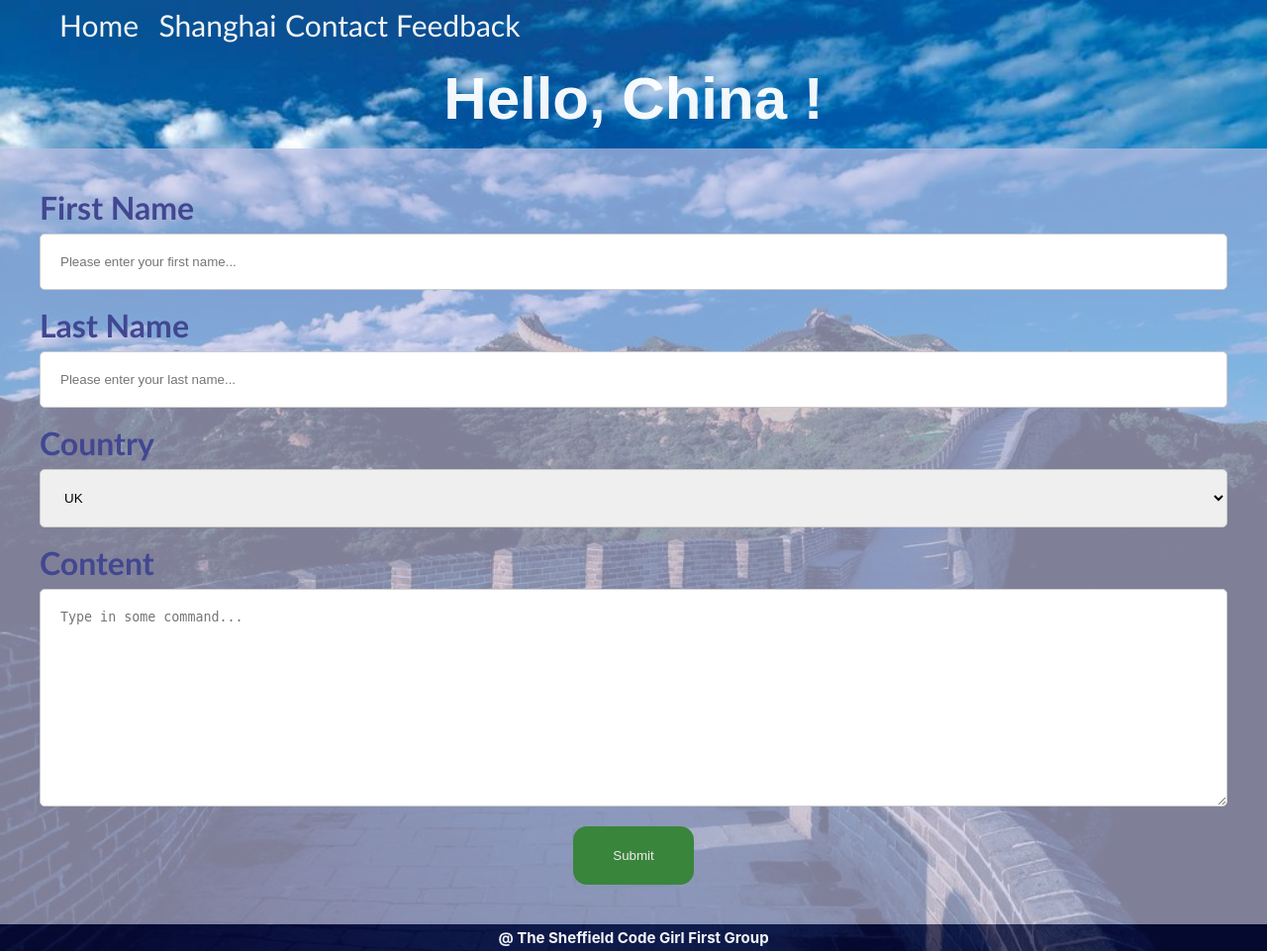
After one commit to camilahuang/final-python-project-YH, a Flask app: page /contact.html in a window 1280 px wide. The commit adds this page. Shown: the whole page at 99% size. Run offline with Flask 2, Linux system fonts and the light colour scheme.

Commit message:
Web 2.0
Link index and create contact sites

```diff
--- a/app.py
+++ b/app.py
@@ -1,21 +1,26 @@
 import os
 import requests
-import pyecharts
 
 from flask import Flask, render_template, request
-from pyecharts import GeoLines, Style
 
 app = Flask(__name__)
 
 @app.route("/")
+def homepage():
+  return render_template("index.html")
+
+@app.route("/index.html")
 def say_hello():
   return render_template("index.html")
 
-@app.route("/feedback", methods=["POST"])
+@app.route("/contact.html")
+def contactpage():
+  return render_template("contact.html")
+
+@app.route("/feedback.html", methods=["POST"])
 def get_feedback():
   data = request.values
   return render_template("feedback.html", form_data=data)
-
 
 if 'PORT' in os.environ:
      app.run(host='0.0.0.0', port=int(os.environ['PORT']))
--- a/static/app.css
+++ b/static/app.css
@@ -19,6 +19,13 @@ h1 {
     color: rgb(66, 71, 145);
   }
 
+  h4 {
+    float: left;
+    font-family: 'Gill Sans', 'Gill Sans MT', Calibri, 'Trebuchet MS', sans-serif;
+    line-height:40px;
+    font-size:32px;
+    color: rgb(66, 71, 145);
+  }
   h5 {
     font-family: -apple-system, BlinkMacSystemFont, 'Segoe UI', Roboto, Oxygen, Ubuntu, Cantarell, 'Open Sans', 'Helvetica Neue', sans-serif;
     line-height:17px;
@@ -26,6 +33,13 @@ h1 {
     color: rgb(255, 255, 255,0.95);
   }
 
+h6 {
+    float: left;
+    font-family: 'Gill Sans', 'Gill Sans MT', Calibri, 'Trebuchet MS', sans-serif;
+    line-height:17px;
+    font-size:20px;
+    color: rgb(23, 25, 51);
+  }
 
 ul {
       list-style-type:none; /* ul前面的点  */
@@ -118,3 +132,39 @@ nav ul {
 nav ul li {
     display: inline;
   }
+
+
+/*For contact.html*/
+ /* Style inputs with type="text", select elements and textareas */
+ input[type=text], select, textarea {
+  width: 100%; /* Full width */
+  padding: 20px; /* Some padding */
+  border: 1px solid #ccc; /* Gray border */
+  border-radius: 5px; /* Rounded borders */
+  box-sizing: border-box; /* Make sure that padding and width stays in place */
+  margin-top: 6px; /* Add a top margin */
+  margin-bottom: 16px; /* Bottom margin */
+  resize: vertical /* Allow the user to vertically resize the textarea (not horizontally) */
+}
+
+/* Style the submit button with a specific background color etc */
+input[type=submit] {
+  background-color: rgb(57, 133, 60);
+  color: rgb(240, 234, 234);
+  padding: 22px 40px;
+  border: none;
+  border-radius: 14px;
+  cursor: pointer;
+}
+
+/* When moving the mouse over the submit button, add a darker green color */
+input[type=submit]:hover {
+  background-color: #1a3f1c;
+}
+
+/* Add a background color and some padding around the form */
+.container {
+  border-radius: 5px;
+  background-color: #f2f2f2;
+  padding: 60px;
+}
--- /dev/null
+++ b/templates/contact.html
@@ -0,0 +1,29 @@
+{% include "header.html" %}
+<div class="row">
+    <div class="side2">
+
+    <form action="action_page.php">
+      <label for="first_name"><h4>First Name</h4></label>
+      <input type="text" id="fname" name="firstname" placeholder="Please enter your first name...">
+
+      <label for="last_name"><h4>Last Name</h4></label>
+      <input type="text" id="lname" name="lastname" placeholder="Please enter your last name...">
+
+      <label for="country"><h4>Country</h4></label>
+      <select id="country" name="country">
+        <option value="uk">UK</option>
+        <option value="usa">USA</option>
+        <option value="singepore">Singepore</option>
+        <option value="japan">Japan</option>
+      </select>
+
+      <label for="content"><h4>Content</h4></label>
+      <textarea id="content" name="content" placeholder="Type in some command..." style="height:220px"></textarea>
+
+      <input type="submit" value="Submit">
+      </form>
+
+</div>
+</div>
+
+{% include "footer.html" %}
--- a/templates/feedback.html
+++ b/templates/feedback.html
@@ -1,5 +1,4 @@
 {% include "header.html" %}
-
 <form action="/feedback" method="post">
   <label for="name">Name: </label>
   <input type="text" name="name" id="name">
--- /dev/null
+++ b/templates/footer.html
@@ -0,0 +1,8 @@
+<!DOCTYPE html>
+<html lang="en">
+
+<footer>
+<div class="footer">
+        <h5>@ The Sheffield Code Girl First Group</h5>
+</div>
+</footer>
--- a/templates/header.html
+++ b/templates/header.html
@@ -14,11 +14,10 @@
     <div class = "header">
         <div class="nav">
           <ul>
-          <li><a href="#">Home</a></li>
-          <li><a href="#">Shanghai</a></li>
-          <li><a href="#">About</a></li>
-          <li><a href="#">About</a></li>
-          <li><a href="#">Contact</a></li>
+          <li><a href="index.html" class="active">Home</a></li>
+          <li><a href="https://zw-demo.herokuapp.com/">Shanghai</a></li>
+          <li><a href="contact.html">Contact</a></li>
+          <li><a href="feedback.html">Feedback</a></li>
         </ul>
     </div>
 </body>
--- a/templates/index.html
+++ b/templates/index.html
@@ -32,9 +32,6 @@
         </div>
       </div>
 
-      <div class="footer">
-        <h5>@ The Sheffield Code Girl First Group</h5>
-      </div>
+      {% include "footer.html" %}
     </body>
-
 </html>
```
